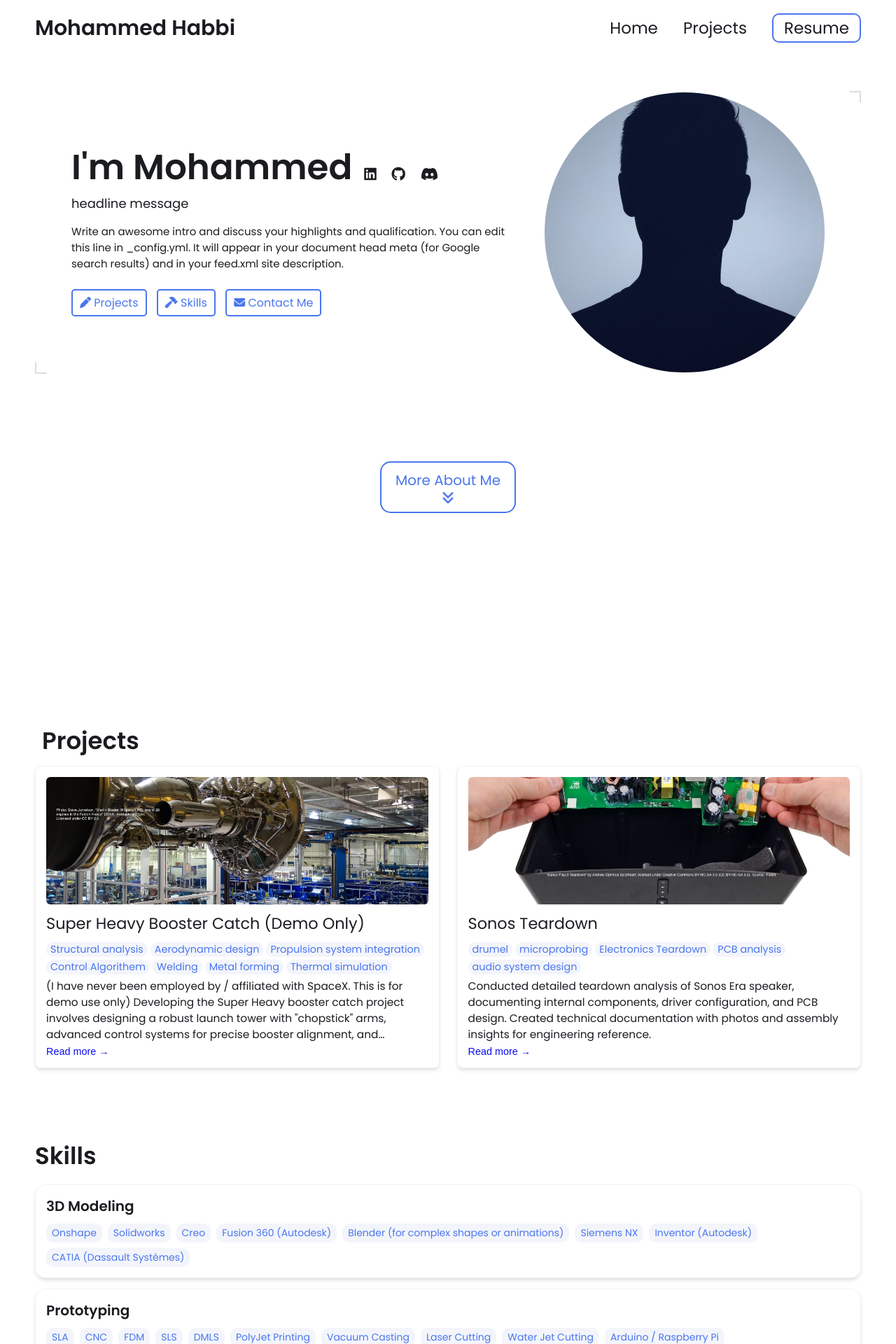
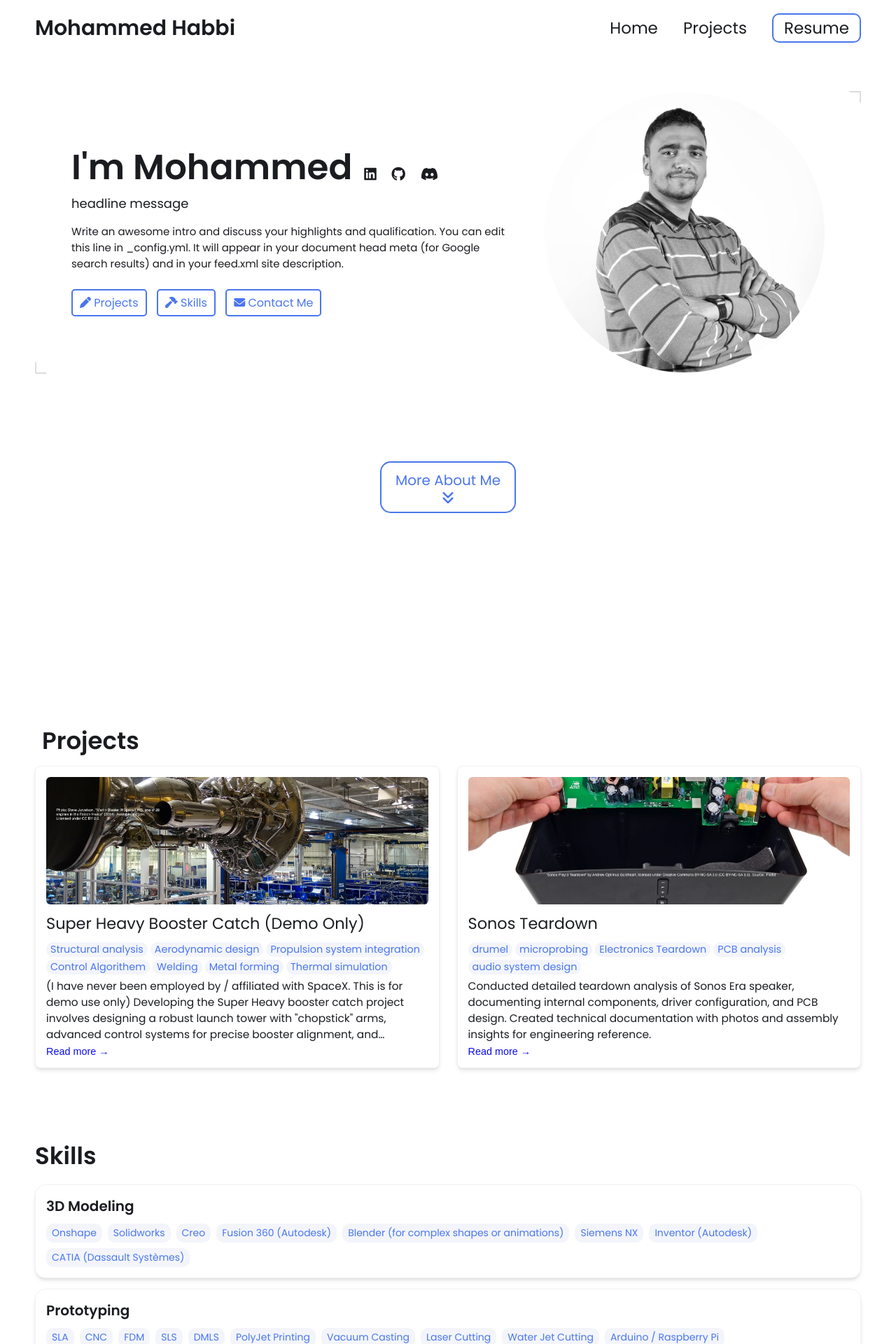
Before and after one commit to med-habbi/med-habbi.github.io, a Jekyll site: the page built from index.html, in a window 1280 px wide. Shown: the top 1920 px of the page at 70% size. Built offline with Jekyll 4.4.1, drawn with Linux system fonts in a browser that asks for light colours.

Commit message:
Update _config.yml

```diff
--- a/_config.yml
+++ b/_config.yml
@@ -20,7 +20,7 @@
   Google search results) and in your feed.xml site description.
 
 # Place your profile image in /assets/images/profile-image/folder and edit the file name
-profile_image: ./assets/images/profile-image/avatar.jpeg
+profile_image: ./assets/images/profile-image/fd66880c-fd3d-4b32-b4e0-295c46bdc7d0.jpeg
 
 
 # Link your resume
```
